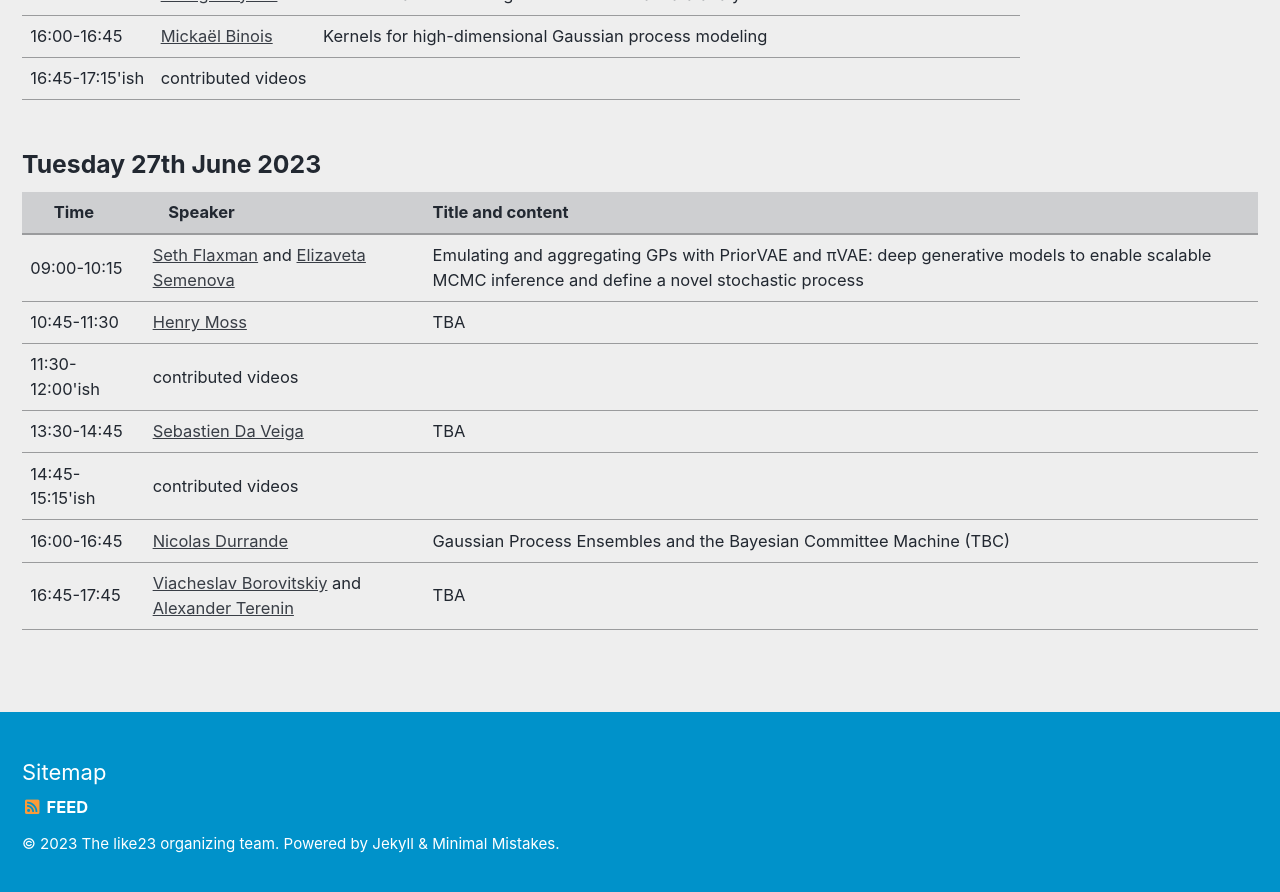
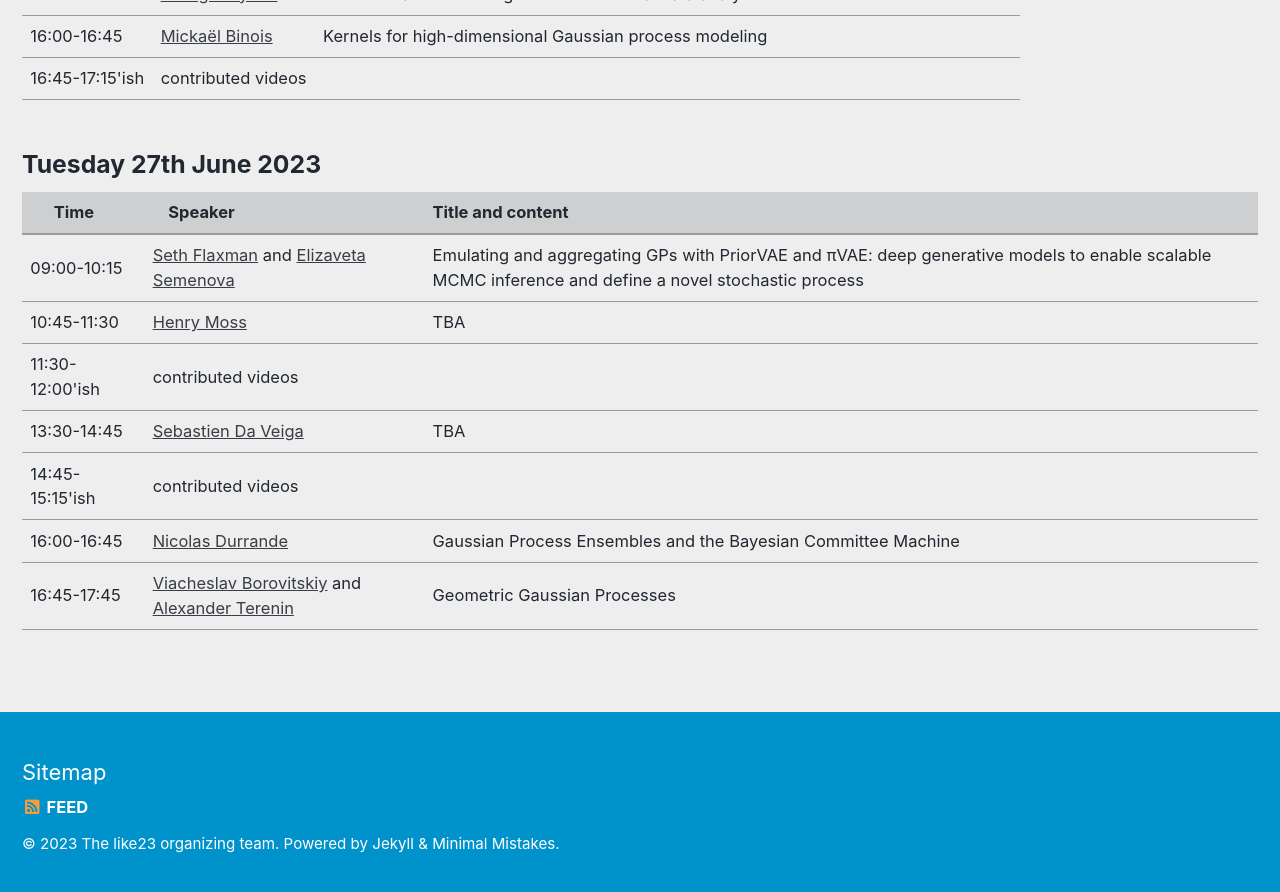
Before and after one commit to LIKE23-Bern/LIKE23-Bern.github.io, a Jekyll site: the page built from _pages/program.md, in a window 1280 px wide and 900 px high, scrolled down 886 px. Shown: the top 892 px of the window. Built offline with Jekyll 4.4.1, drawn with Linux system fonts in a browser that asks for light colours; cached includes are drawn as plain includes.

Commit message:
Update program.md

```diff
--- a/_pages/program.md
+++ b/_pages/program.md
@@ -155,7 +155,7 @@ header:
 		    <a href="https://sites.google.com/site/nicolasdurrandehomepage/" target="_blank"> Nicolas Durrande </a>
 		</td>
 		<td>
-		    Gaussian Process Ensembles and the Bayesian Committee Machine (TBC)
+		    Gaussian Process Ensembles and the Bayesian Committee Machine
 	    </td>
 	</tr>
     <tr>
@@ -165,7 +165,7 @@ header:
       and <a href="https://avt.im/" target="_blank">Alexander Terenin</a>
 		</td>
 		<td>
-	        TBA
+	        Geometric Gaussian Processes
 	    </td>
 	</tr>
 </tbody>
```
